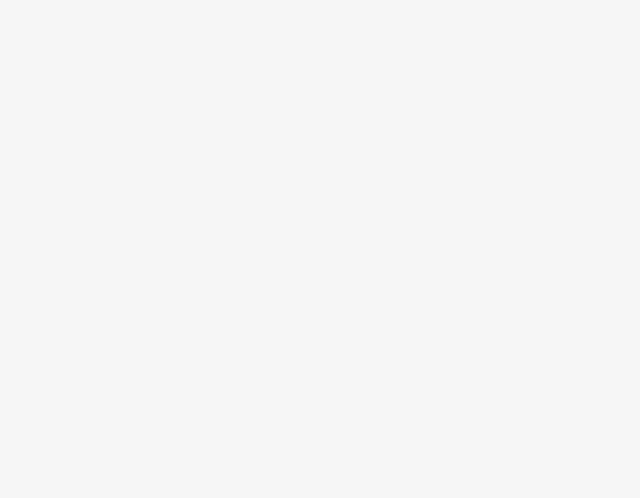
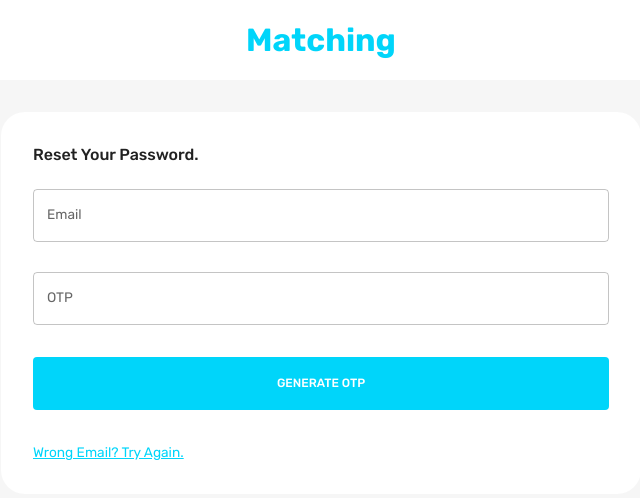
Before and after one commit to Shubh-81/SMatching, a React (Create React App) app in the folder client/: page /reset in a window 1280 px wide. Before the commit this address had no page. Shown: the top 498 px of the page, without its empty margins (319-959 px from the left). Built offline with nearby package versions, Linux system fonts and the light colour scheme.

Commit message:
Some Bug Fixes

```diff
--- a/client/src/App.js
+++ b/client/src/App.js
@@ -3,6 +3,7 @@ import HomePage from "./scenes/homePage";
 import LoginPage from "./scenes/loginPage";
 import ProfilePage from "./scenes/profilePage";
 import ChoicePage from "./scenes/addChoicePage";
+import ResetPage from './scenes/resetPage';
 import { useMemo } from "react";
 import { useSelector } from "react-redux";
 import { CssBaseline, ThemeProvider } from "@mui/material";
@@ -30,6 +31,10 @@ function App() {
               element={isAuth ? <ProfilePage /> : <Navigate to="/" />}
             />
             <Route
+              path="/reset"
+              element={<ResetPage />}
+            />
+            <Route
               path="/addchoice/:userId"
               element={isAuth ? <ChoicePage /> : <Navigate to="/" />}
             />
--- a/client/src/scenes/loginPage/Form.jsx
+++ b/client/src/scenes/loginPage/Form.jsx
@@ -95,7 +95,10 @@ const Form = () => {
       }
     );
     const res = await savedUserResponse.json();
+    console.log(res);
+    if(res._id) {
         setUserId(res._id);
+        console.log(userId);
         const checkOtp = await fetch(
           "http://localhost:3001/auth/otpverify",{
             method: "POST",
@@ -114,6 +117,10 @@ const Form = () => {
         else {
           setIsLoading(false);
           setRegisterButtonMessage(res.message);
+        }
+    } else {
+          setIsLoading(false);
+          setRegisterButtonMessage("User with one of unique entries already exsists");
     }
   };
 
@@ -434,8 +441,19 @@ const Form = () => {
                 ? "Don't have an account? Sign Up here."
                 : "Already have an account? Login here."}
             </Typography>
-
-
+            {isLogin&&<Typography
+              onClick={() => navigate(`/reset`)}
+              sx={{
+                textDecoration: "underline",
+                color: palette.primary.main,
+                "&:hover": {
+                  cursor: "pointer",
+                  color: palette.primary.light,
+                },
+              }}
+            >
+              Forgot Password.
+            </Typography>}
           </Box>
         </form>
       )}
--- /dev/null
+++ b/client/src/scenes/resetPage/Form.jsx
@@ -0,0 +1,153 @@
+import { useState } from "react";
+import {
+  Box,
+  Button,
+  TextField,
+  useMediaQuery,
+  Typography,
+  useTheme,
+} from "@mui/material";
+import { Formik } from "formik";
+import * as yup from "yup";
+
+
+const otpSchema = yup.object().shape({
+  email: yup.string().required("required"),
+  otp: yup.string()
+});
+
+
+const initialValuesOTP = {
+  email: "",
+  otp: ""
+};
+
+const Form = () => {
+  const [pageType, setPageType] = useState("login");
+  const { palette } = useTheme();
+  const isNonMobile = useMediaQuery("(min-width:600px)");
+  const [otp,setOTP] = useState("");
+  const [userId,setUserId] = useState("");
+  const [incorrectOTP,setIncorrectOTP] = useState(false);
+
+  const verifyUser = async () => {
+    try {
+      const response = await fetch(
+        `http://localhost:3001/auth/${userId}/verifyUser`,{
+          method: "POST",
+        }
+      );
+      const res = await response.json();
+      console.log(res);
+      if(res) {
+        setPageType("login");
+        setOTP("")
+      }
+    } catch (err) {
+      console.log(err);
+    }
+  }
+
+  const sendOTP = async () => {
+    try {
+    } catch(err) {
+        console.log(err)
+    }
+  }
+
+  const handleOTPSubmit = async (values, onSubmitProps) => {
+    if(Number(otp)==Number(values.otp)) {
+        verifyUser();
+    } else {
+        sendOTP();
+    }
+  }
+
+    return (
+      <>
+      <Formik
+        onSubmit={handleOTPSubmit}
+        initialValues={initialValuesOTP}
+        validationSchema={otpSchema}
+      >
+        {({
+          values,
+          errors,
+          touched,
+          handleBlur,
+          handleChange,
+          handleSubmit,
+          resetForm,
+        }) => (
+          <form onSubmit={handleSubmit}>
+            <Box
+              display="grid"
+              gap="30px"
+              gridTemplateColumns="repeat(4, minmax(0, 1fr))"
+              sx={{
+                "& > div": { gridColumn: isNonMobile ? undefined : "span 4" },
+              }}
+            >
+             <TextField
+                label="Email"
+                type="text"
+                onBlur={handleBlur}
+                onChange={handleChange}
+                value={values.email}
+                name="email"
+                error={Boolean(touched.otp) && Boolean(errors.otp)}
+                helperText={touched.otp && errors.otp}
+                sx={{ gridColumn: "span 4" }}
+              />
+              <TextField
+                label="OTP"
+                type="text"
+                onBlur={handleBlur}
+                onChange={handleChange}
+                value={values.otp}
+                name="otp"
+                error={Boolean(touched.otp) && Boolean(errors.otp)}
+                helperText={touched.otp && errors.otp}
+                sx={{ gridColumn: "span 4" }}
+              />
+            </Box>
+            <Box>
+              <Button
+                  fullWidth
+                  type="submit"
+                  sx={{
+                    m: "2rem 0",
+                    p: "1rem",
+                    backgroundColor: palette.primary.main,
+                    color: palette.background.alt,
+                    "&:hover": { color: palette.primary.main },
+                  }}
+                >
+                  {otp?(incorrectOTP?"INCORRECT OTP":"ENTER OTP"):("Generate OTP")}
+                </Button>
+                <Typography
+                onClick={() => {
+                  setPageType("register");
+                  setOTP("");
+                  resetForm();
+                }}
+                sx={{
+                  textDecoration: "underline",
+                  color: palette.primary.main,
+                  "&:hover": {
+                    cursor: "pointer",
+                    color: palette.primary.light,
+                  },
+                }}
+              >
+                Wrong Email? Try Again.
+              </Typography>
+            </Box>
+          </form>
+        )}
+      </Formik>
+      </>
+    );
+};
+
+export default Form;
--- /dev/null
+++ b/client/src/scenes/resetPage/index.jsx
@@ -0,0 +1,36 @@
+import { Box, Typography, useTheme, useMediaQuery } from "@mui/material";
+import Form from "./Form";
+
+const LoginPage = () => {
+  const theme = useTheme();
+  const isNonMobileScreens = useMediaQuery("(min-width: 1000px)");
+  return (
+    <Box>
+      <Box
+        width="100%"
+        backgroundColor={theme.palette.background.alt}
+        p="1rem 6%"
+        textAlign="center"
+      >
+        <Typography fontWeight="bold" fontSize="32px" color="primary">
+          Matching
+        </Typography>
+      </Box>
+
+      <Box
+        width={isNonMobileScreens ? "50%" : "93%"}
+        p="2rem"
+        m="2rem auto"
+        borderRadius="1.5rem"
+        backgroundColor={theme.palette.background.alt}
+      >
+        <Typography fontWeight="500" variant="h5" sx={{ mb: "1.5rem" }}>
+          Reset Your Password.
+        </Typography>
+        <Form />
+      </Box>
+    </Box>
+  );
+};
+
+export default LoginPage;
--- a/client/src/scenes/widgets/UserWidget.jsx
+++ b/client/src/scenes/widgets/UserWidget.jsx
@@ -59,7 +59,7 @@ const UserWidget = ({ userId, picturePath }) => {
       <FlexBetween
         gap="0.5rem"
         pb="1.1rem"
-        onClick={() => navigate(`/profile/${userId}`)}
+        // onClick={() => navigate(`/profile/${userId}`)}
       >
         <FlexBetween gap="1rem">
           {/* <UserImage image={picturePath} /> */}
```
Also changed, not shown: 1 other file (tests, documents, lock files or other folders). Lines whose indentation alone changed are shown as unchanged.
